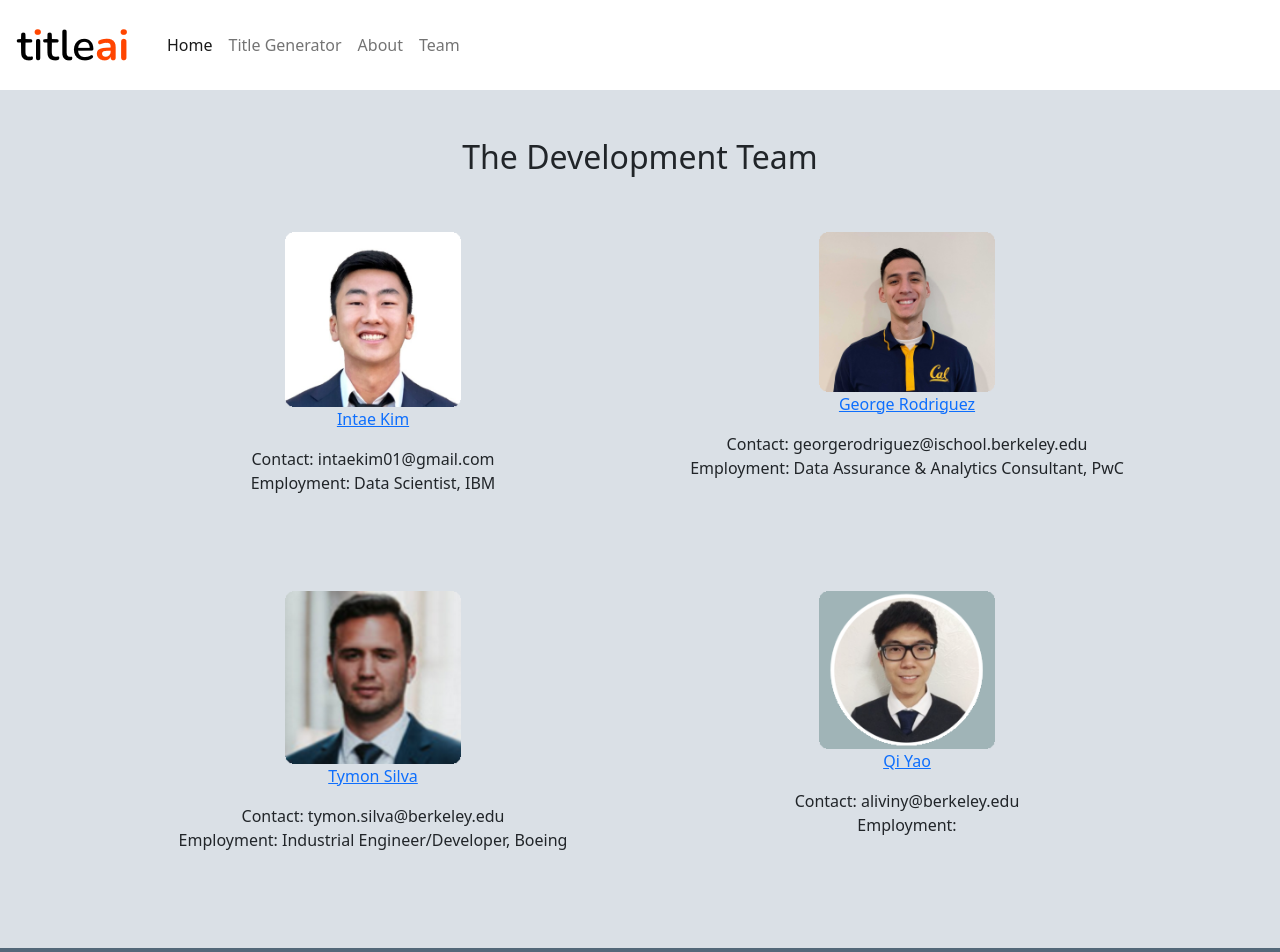
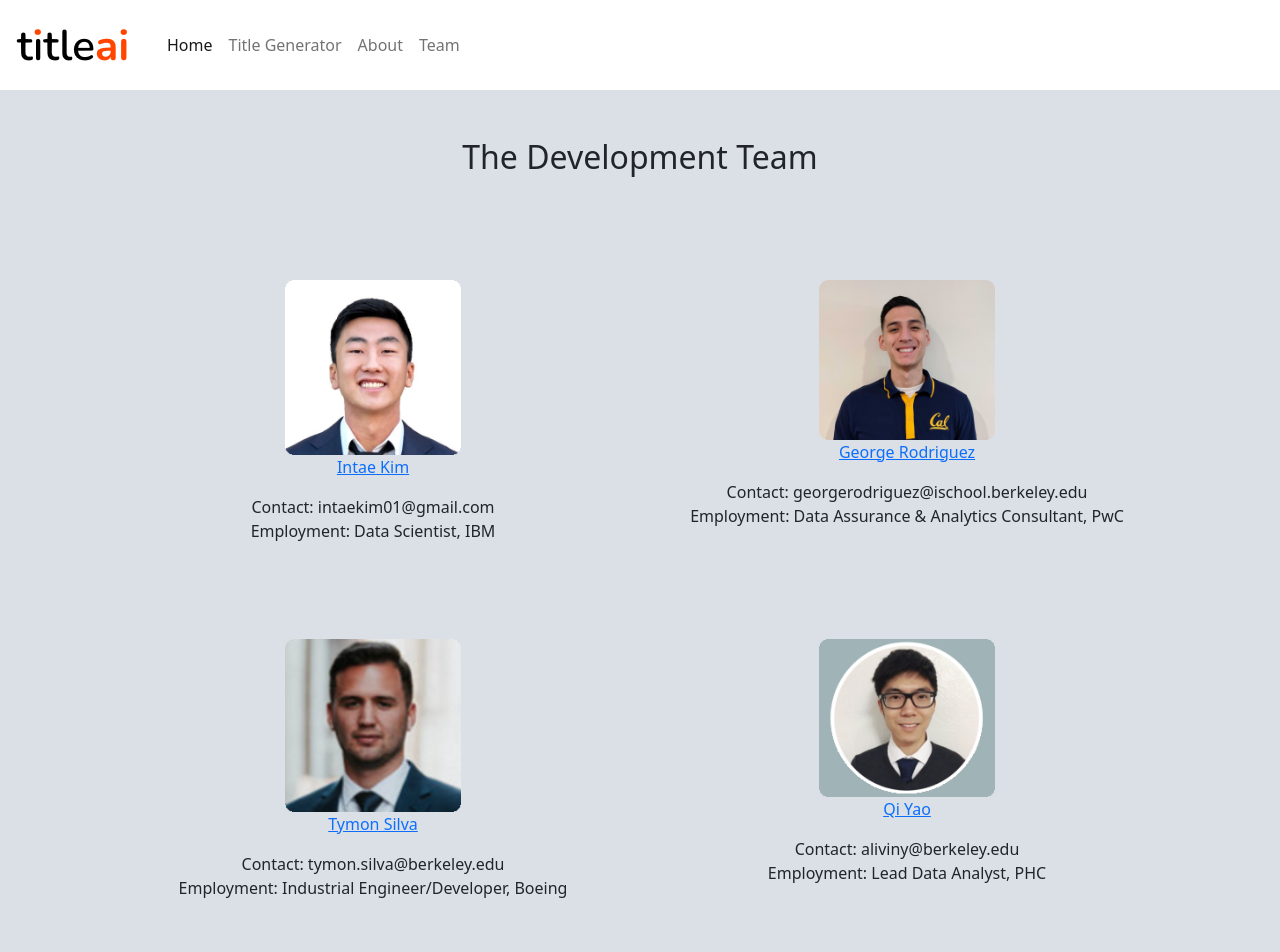
Before and after one commit to intaekim01/Reddit-Title-Generation, a React (Create React App) app in the folder rtg-app/: page /team in a window 1280 px wide. Shown: the top 952 px of the page. Built offline with nearby package versions, Linux system fonts and the light colour scheme.

Commit message:
added Qi employment

```diff
--- a/rtg-app/src/Pages/Team.js
+++ b/rtg-app/src/Pages/Team.js
@@ -9,7 +9,7 @@ function Team() {
 
         <div className="container-fluid text-center page pb-5">
 
-            <div className="container">
+            <div className="container pb-5">
                 <div className="row">
                     <h2 className="pt-5">The Development Team</h2>
                 </div>
@@ -77,7 +77,7 @@ function Team() {
                             </div>
                             <div className="row">
                                 <span>Contact: aliviny@berkeley.edu</span>
-                                <span>Employment: </span>
+                                <span>Employment: Lead Data Analyst, PHC</span>
                             </div>
                         </div>
                     </div>
```
